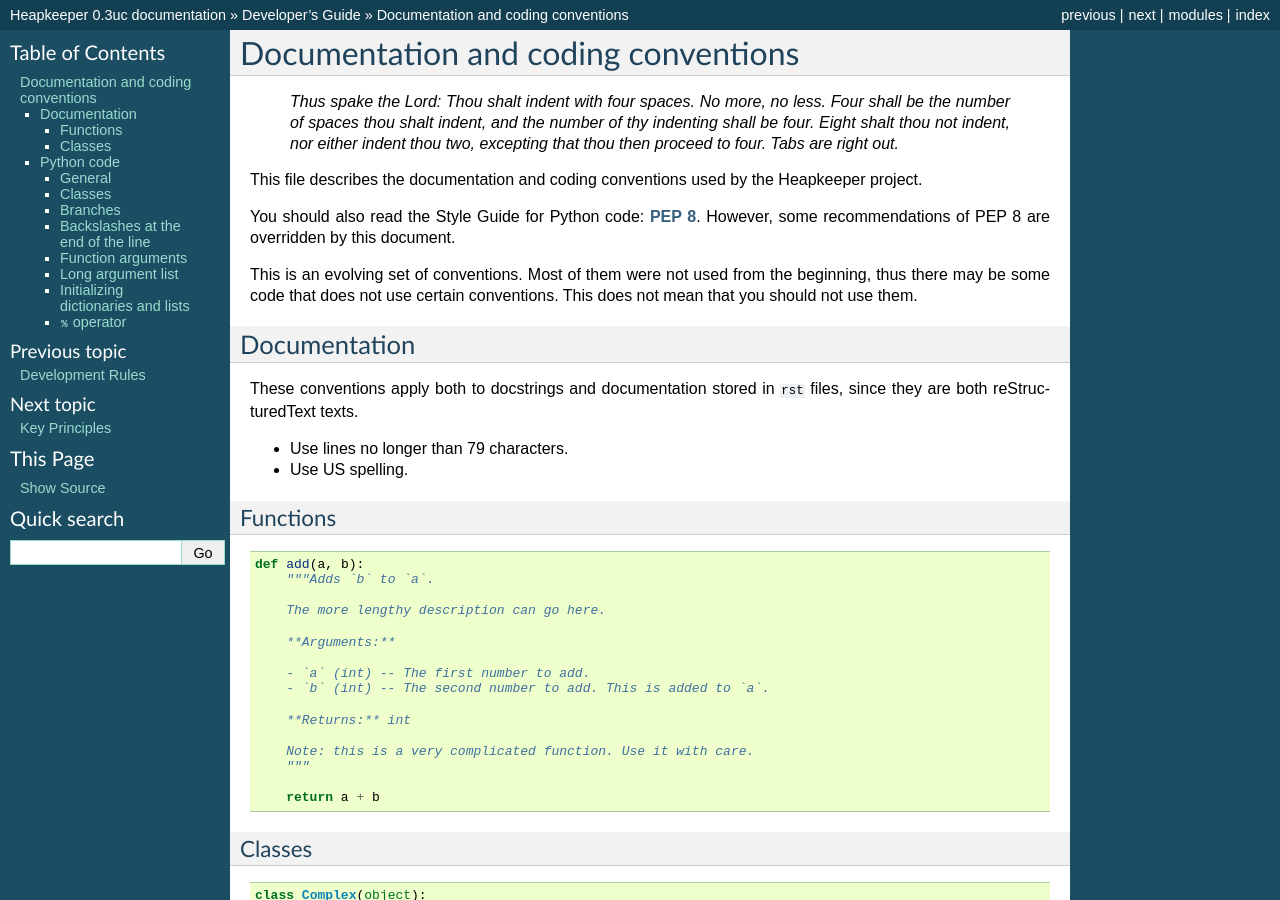
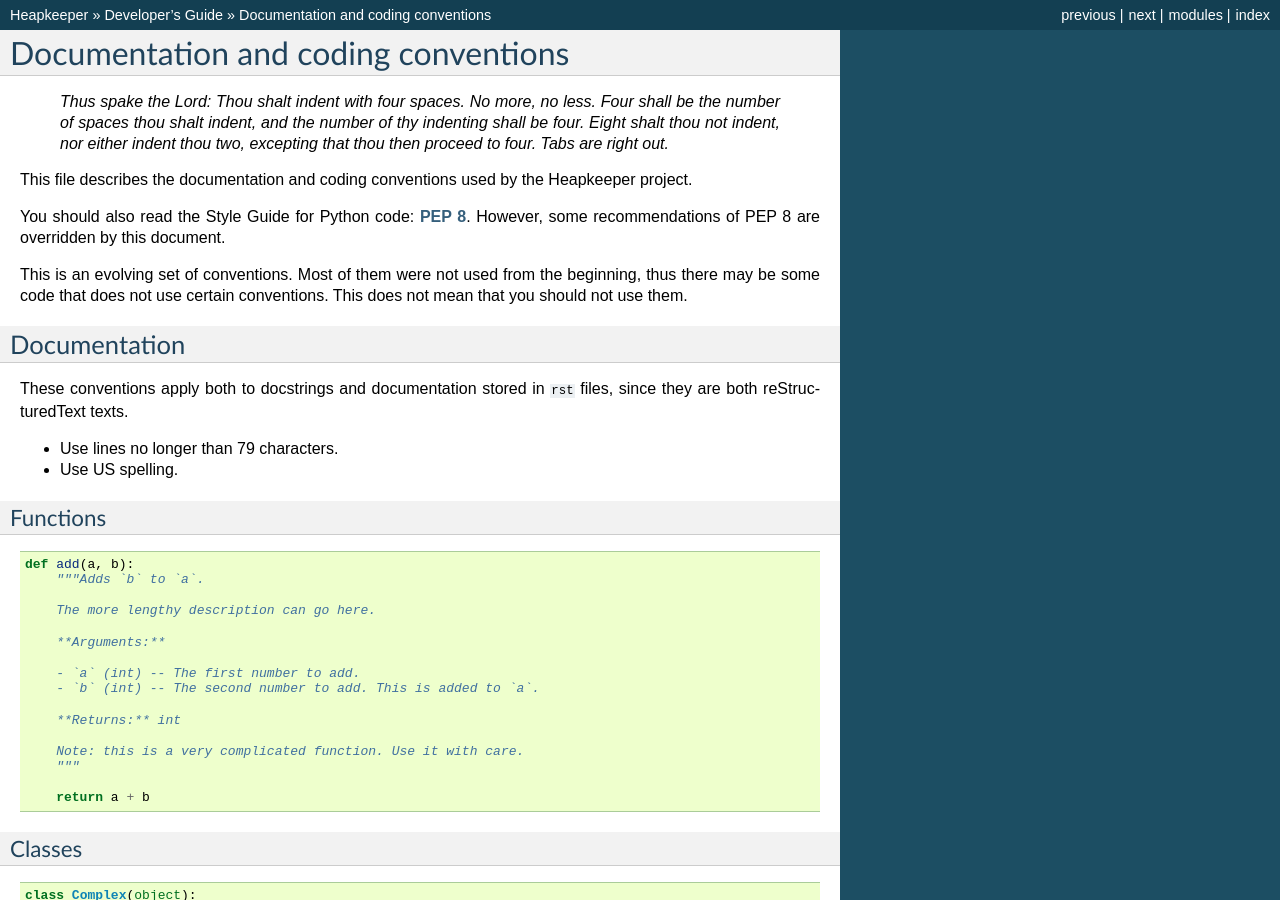
Before and after one commit to hcs42/heapkeeper-old, a Sphinx documentation site: the page built from doc/codingconventions.rst, in a window 1280 px wide and 900 px high. Built offline with Sphinx 7.4.7, drawn with Linux system fonts in a browser that asks for light colours; some of the changed text lies outside the part shown.

Commit message:
Doc: sidebar removed, favicon added
Also, 'Last updated on:' timestamp has been added.

```diff
--- a/doc/conf.py
+++ b/doc/conf.py
@@ -31,7 +31,7 @@ templates_path = ['_templates']
 source_suffix = '.rst'
 
 # The encoding of source files.
-#source_encoding = 'utf-8'
+source_encoding = 'utf-8'
 
 # The master toctree document.
 master_doc = 'index'
@@ -96,14 +96,14 @@ html_theme = 'default'
 # Theme options are theme-specific and customize the look and feel of a theme
 # further.  For a list of options available for each theme, see the
 # documentation.
-#html_theme_options = {}
+html_theme_options = {'nosidebar':'true'}
 
 # Add any paths that contain custom themes here, relative to this directory.
 #html_theme_path = []
 
 # The name for this set of Sphinx documents.  If None, it defaults to
 # "<project> v<release> documentation".
-#html_title = None
+html_title = 'Heapkeeper'
 
 # A shorter title for the navigation bar.  Default is the same as html_title.
 #html_short_title = None
@@ -115,7 +115,7 @@ html_theme = 'default'
 # The name of an image file (within the static path) to use as favicon of the
 # docs.  This file should be a Windows icon file (.ico) being 16x16 or 32x32
 # pixels large.
-#html_favicon = None
+html_favicon = 'favicon.png'
 
 # Add any paths that contain custom static files (such as style sheets) here,
 # relative to this directory. They are copied after the builtin static files,
@@ -124,7 +124,7 @@ html_static_path = ['_static']
 
 # If not '', a 'Last updated on:' timestamp is inserted at every page bottom,
 # using the given strftime format.
-#html_last_updated_fmt = '%b %d, %Y'
+html_last_updated_fmt = '%Y-%m-%d'
 
 # If true, SmartyPants will be used to convert quotes and dashes to
 # typographically correct entities.
```
Also changed, not shown: doc/_static/favicon.png (added).
